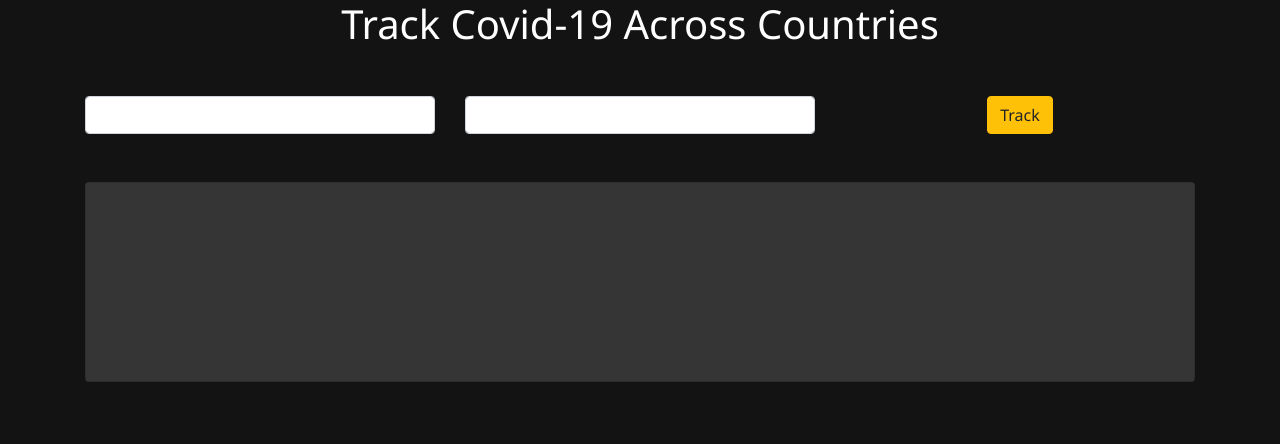
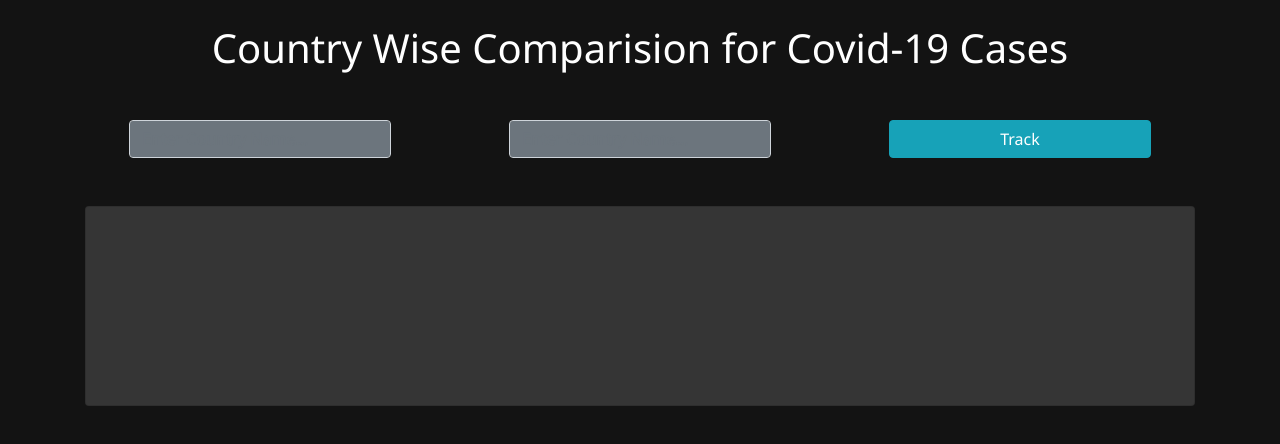
Before and after one commit to ray-abhishek/masai-module-2, a plain HTML site: page covid19.html in a window 1280 px wide. Drawn offline with nearby package versions, Linux system fonts and the light colour scheme.

Commit message:
Fixed width of input fields and also centered them

```diff
--- a/covid19.html
+++ b/covid19.html
@@ -9,18 +9,18 @@
 
     </style>
     <body>
-        <div class="container text-center">
-            <h1>Track Covid-19 Across Countries</h1>
+        <div class="container text-center pt-4">
+            <h1>Country Wise Comparision for Covid-19 Cases</h1>
             <form id="form-data">
             <div class="row mt-5">
                 <div class="col-xs-12 col-sm-4 col-md-4">
-                    <input type="text" class="form-control" name="Country1" id="country1">
+                    <input type="text" class="form-control w-75 mx-auto bg-secondary text-white font-weight-bold" name="Country1" id="country1" placeholder="Enter Country Name...">
                 </div>
                 <div class="col-xs-12 col-sm-4 col-md-4">
-                    <input type="text" class="form-control" name="Country2" id="country2">
+                    <input type="text" class="form-control w-75 mx-auto bg-secondary text-white font-weight-bold" name="Country2" id="country2" placeholder="Enter Country Name...">
                 </div>
                 <div class="col-xs-12 col-sm-4 col-md-4">
-                    <button type="submit" class="btn btn-warning">Track</button>
+                    <button type="submit" class="btn btn-info mx-auto w-75">Track</button>
                 </div>
 
             </div>
@@ -49,7 +49,6 @@
         })
 
         const fetchData = async (c1, c2)=>{
-         //   var i = 1;
             var dataPoints1 = []
             var dateLabel1 = []
             var dataPoints2 = []
```
